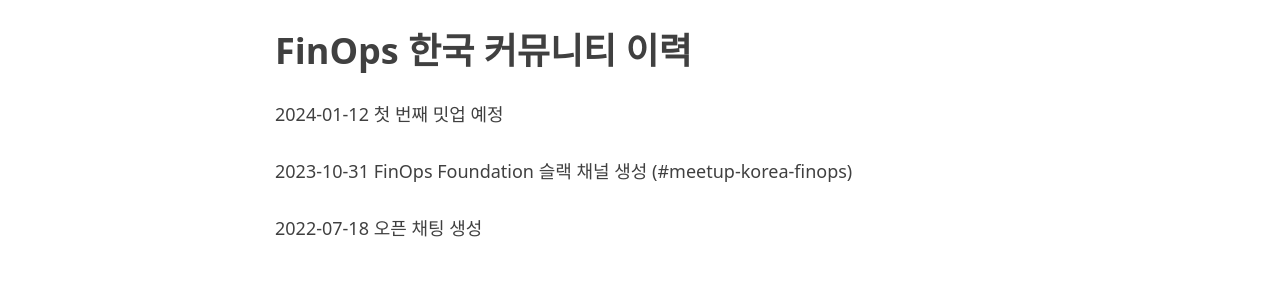
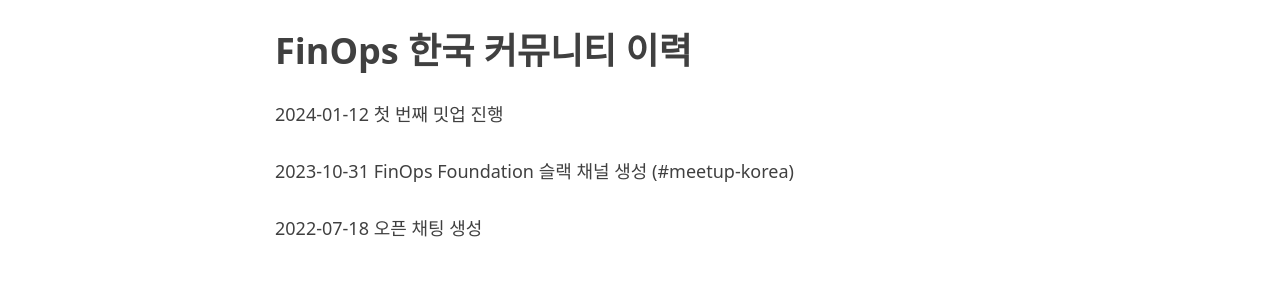
Before and after one commit to FinOpsKR/finopskr.github.io, a Jekyll site: the page built from aboutus.md, in a window 1280 px wide and 900 px high, scrolled down 555 px. Shown: the part 262-558 px from the top of the window. Built offline with Jekyll 4.4.1, drawn with Linux system fonts in a browser that asks for light colours; nearby versions of some CDN libraries; comment, search, counter and statistics services are not loaded.

Commit message:
Update aboutus.md
슬랙 채널명 수정

```diff
--- a/aboutus.md
+++ b/aboutus.md
@@ -28,8 +28,8 @@
 
 # FinOps 한국 커뮤니티 이력
 
-2024-01-12 첫 번째 밋업 예정
+2024-01-12 첫 번째 밋업 진행
 
-2023-10-31 FinOps Foundation 슬랙 채널 생성 (#meetup-korea-finops)
+2023-10-31 FinOps Foundation 슬랙 채널 생성 (#meetup-korea)
 
 2022-07-18 오픈 채팅 생성
```
